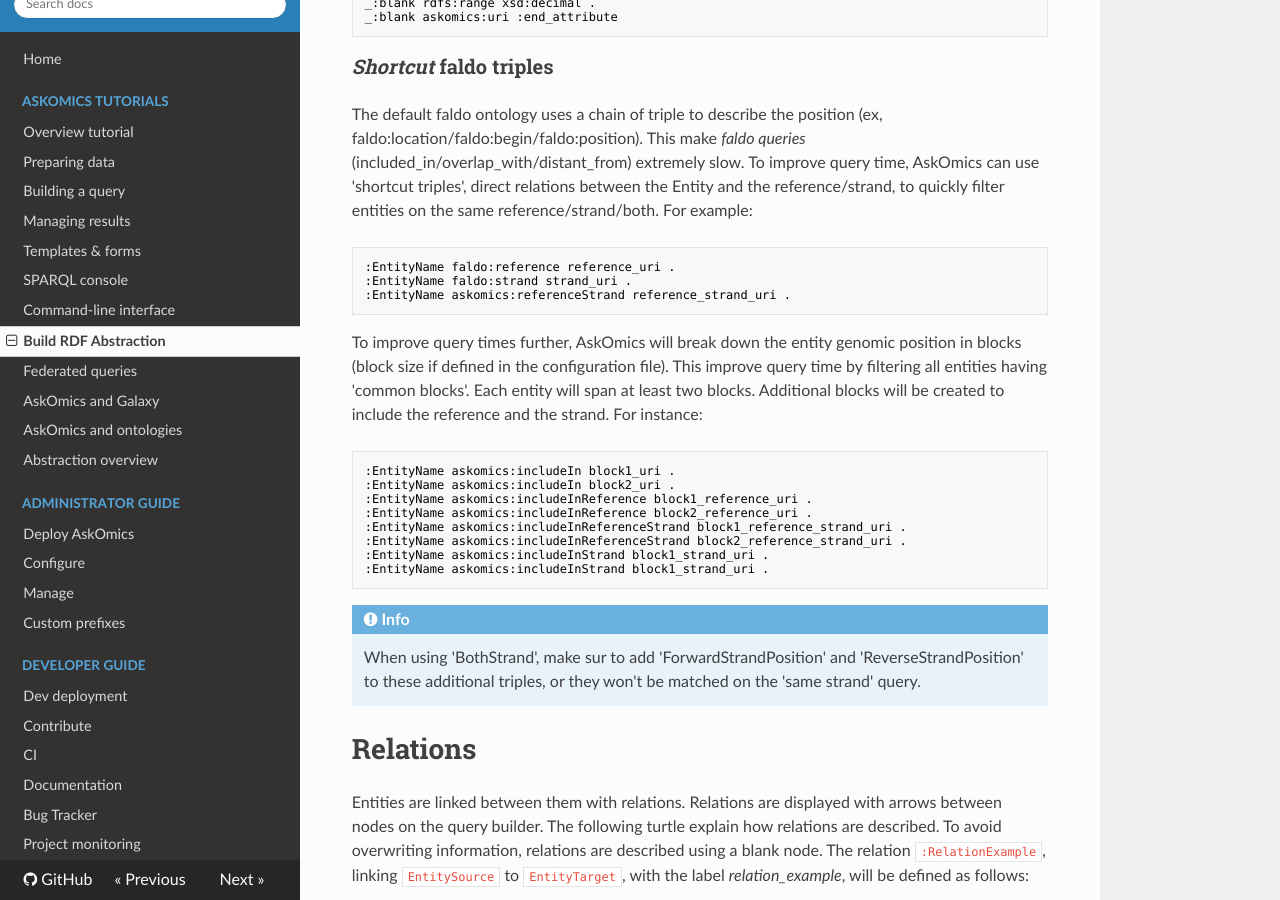
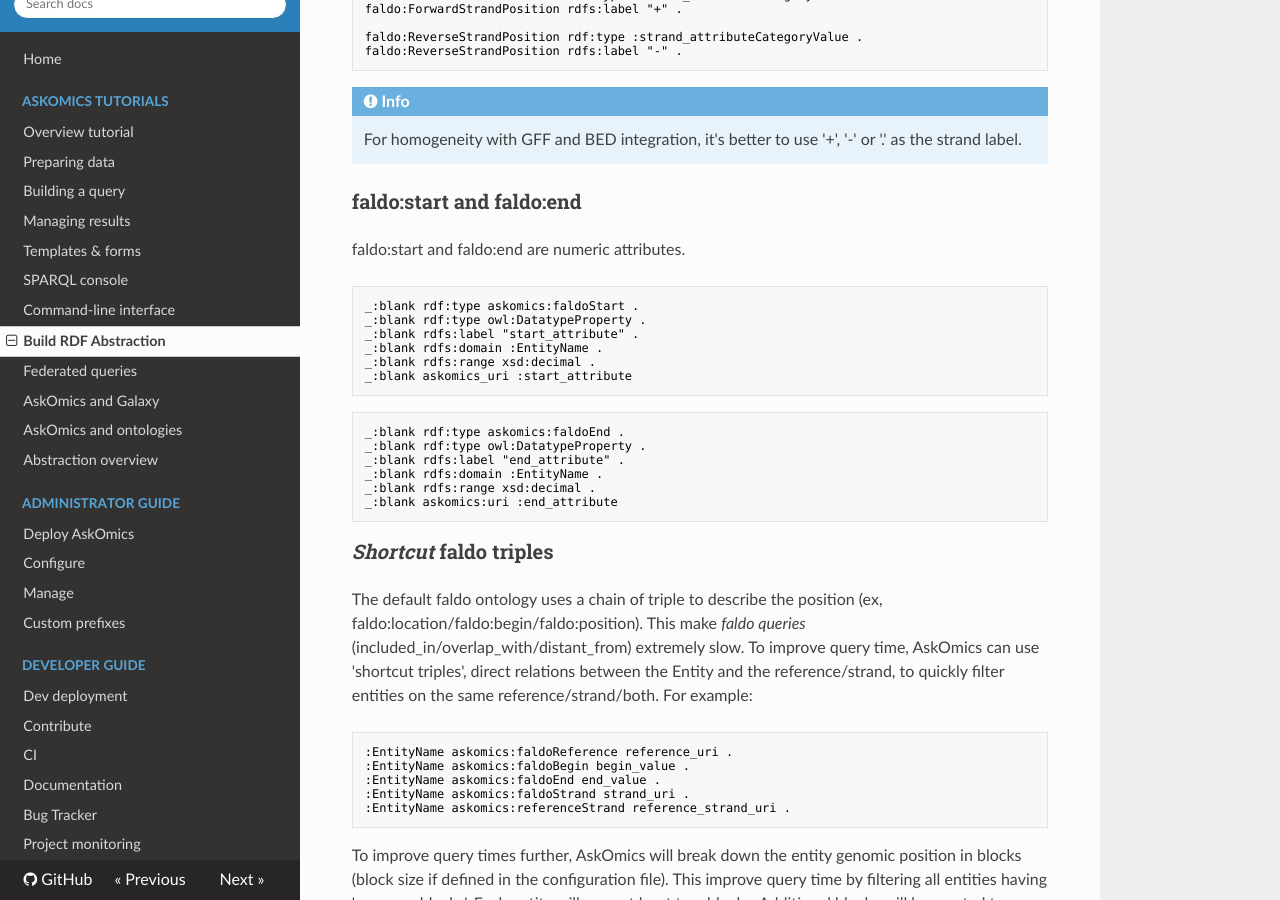
Before and after one commit to askomics/flaskomics, an MkDocs documentation site: the page built from docs/abstraction.md, in a window 1280 px wide and 900 px high, scrolled down 3834 px. Built offline with MkDocs 1.6.1, drawn with Linux system fonts in a browser that asks for light colours; nearby versions of some CDN libraries; some of the changed text lies outside the part shown.

````diff
--- a/docs/abstraction.md
+++ b/docs/abstraction.md
@@ -111,6 +111,19 @@
 
 Four FALDO attributes are supported by AskOmics: reference, strand, start and end.
 
+!!! warning
+    AskOmics expect faldo entities to follow the faldo ontology for triple definition. Ex:
+    ```turtle
+    # Reference
+    :Entity faldo:location/faldo:begin/faldo:reference "value"
+    # strand
+    :Entity faldo:location/faldo:begin/rdf:type "value"
+    # Start
+    :Entity faldo:location/faldo:begin/faldo:position "value"
+    # Stop.
+    :Entity faldo:location/faldo:end/faldo:position "value"
+    ```
+
 ### faldo:reference
 
 A faldo:reference attribute derive from a Category attribute.
@@ -190,8 +203,10 @@
 This make *faldo queries* (included_in/overlap_with/distant_from) extremely slow. To improve query time, AskOmics can use 'shortcut triples', direct relations between the Entity and the reference/strand, to quickly filter entities on the same reference/strand/both. For example:
 
 ```turtle
-:EntityName faldo:reference reference_uri .
-:EntityName faldo:strand strand_uri .
+:EntityName askomics:faldoReference reference_uri .
+:EntityName askomics:faldoBegin begin_value .
+:EntityName askomics:faldoEnd end_value .
+:EntityName askomics:faldoStrand strand_uri .
 :EntityName askomics:referenceStrand reference_strand_uri .
 ```
 
````
Also changed, not shown: CHANGELOG.md (+1 -0 lines), 1 other file.
